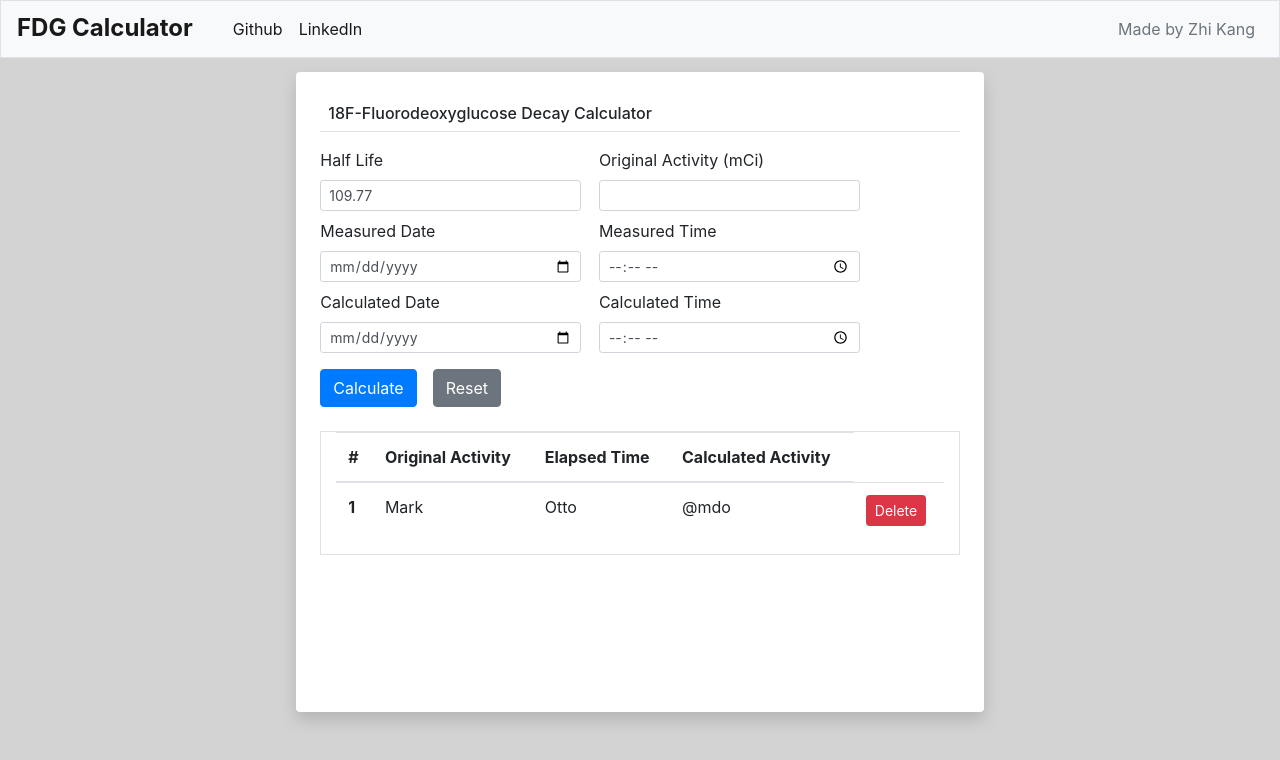
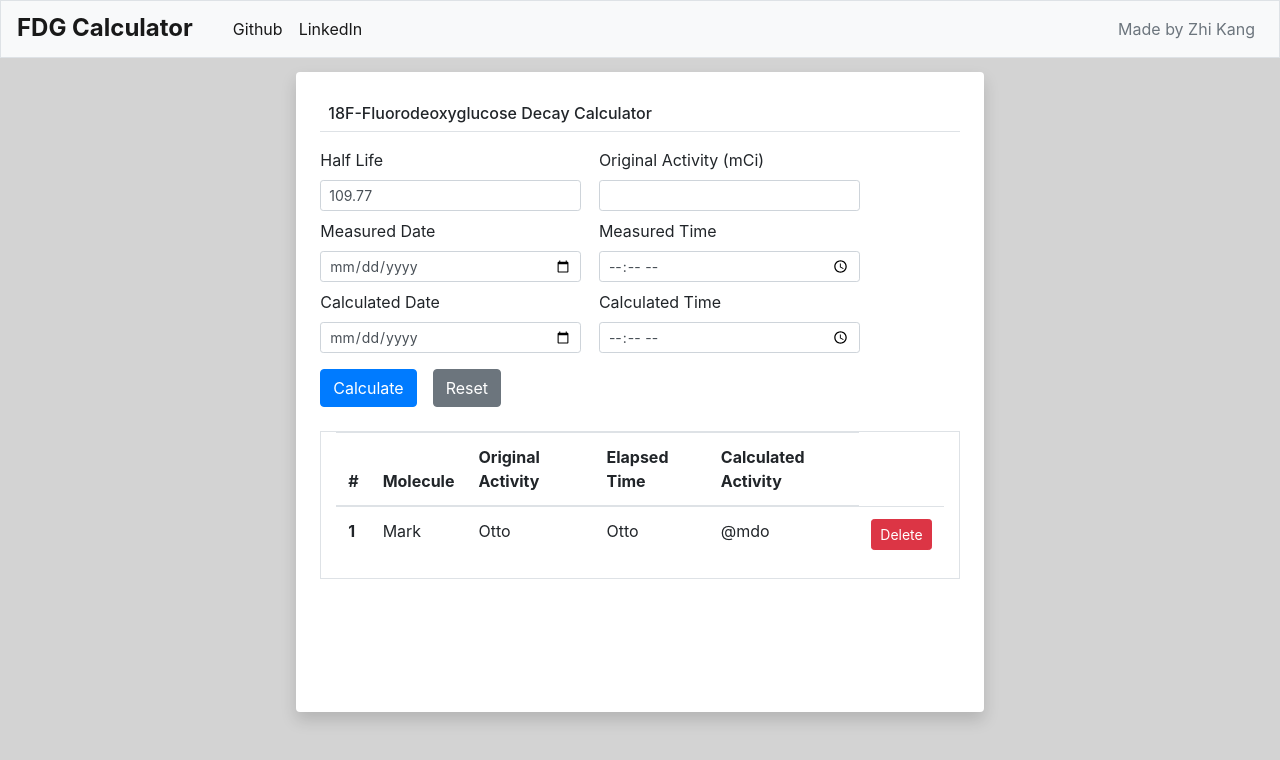
Before and after one commit to zhi-k/simpleIsotopesCalculator, a React (Create React App) app: page / in a window 1280 px wide. Shown: the top 760 px of the page. Built offline with nearby package versions, Linux system fonts and the light colour scheme; the HTML template or start-up script is replaced by a standard one.

Commit message:
Added molecule column

```diff
--- a/src/components/DisplayResult.js
+++ b/src/components/DisplayResult.js
@@ -7,6 +7,7 @@ export default function DisplayResult() {
         <thead>
           <tr>
             <th scope="col">#</th>
+            <th scope="col">Molecule</th>
             <th scope="col">Original Activity</th>
             <th scope="col">Elapsed Time</th>
             <th scope="col">Calculated Activity</th>
@@ -16,6 +17,7 @@ export default function DisplayResult() {
           <tr>
             <th scope="row">1</th>
             <td>Mark</td>
+            <td>Otto</td>
             <td>Otto</td>
             <td>@mdo</td>
             <td>
```
